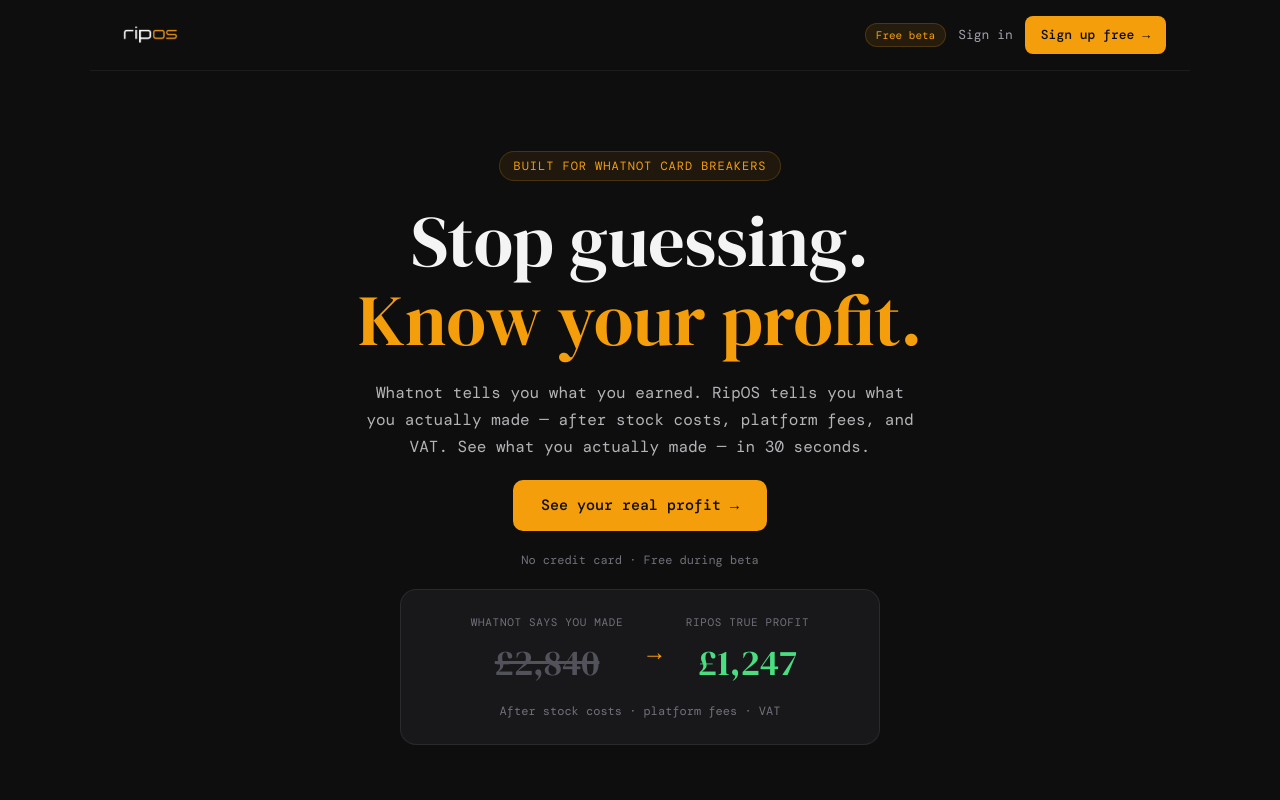
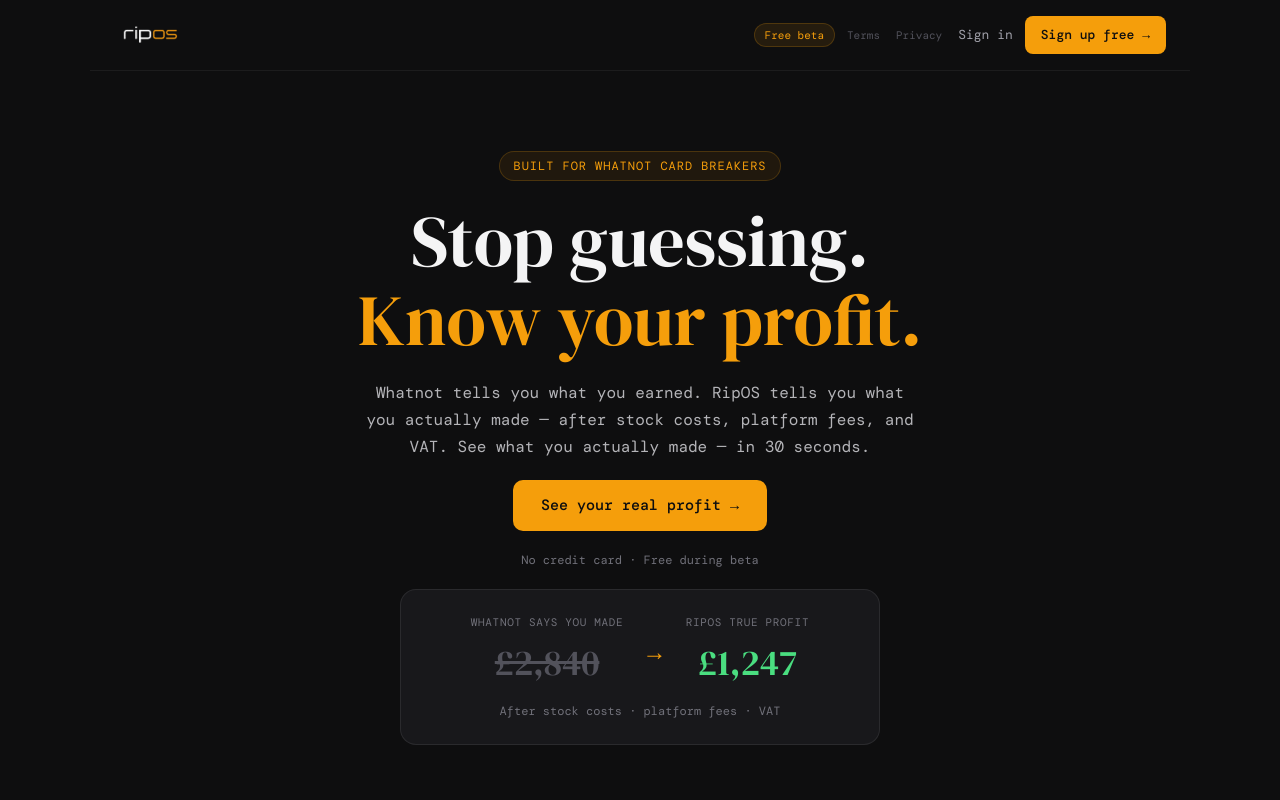
Before and after one commit to aaronmcfadden18/ripos, a Next.js app: page /login in a window 1280 px wide. Shown: the top 800 px of the page. Built offline with nearby package versions, Linux system fonts and the light colour scheme.

Commit message:
Add Terms and Privacy links to footer

```diff
--- a/src/app/login/page.tsx
+++ b/src/app/login/page.tsx
@@ -46,7 +46,7 @@
         <img src="/logo.png" style={{height:"36px",width:"auto"}} alt="RipOS"/>
         <div style={{display:'flex',gap:'12px',alignItems:'center'}}>
           <span className="land-beta">Free beta</span>
-          <button className="land-signin" onClick={()=>{setShowAuth(true);setMode('login')}}>Sign in</button>
+          <div style={{display:'flex',alignItems:'center',gap:'16px'}}><a href='/legal/terms' style={{fontSize:'11px',color:'#52525b',textDecoration:'none'}}>Terms</a><a href='/legal/privacy' style={{fontSize:'11px',color:'#52525b',textDecoration:'none'}}>Privacy</a><button className="land-signin" onClick={()=>{setShowAuth(true);setMode('login')}}>Sign in</button></div>
           <button className="land-cta" onClick={()=>{setShowAuth(true);setMode('signup')}}>Sign up free →</button>
         </div>
       </nav>
```
